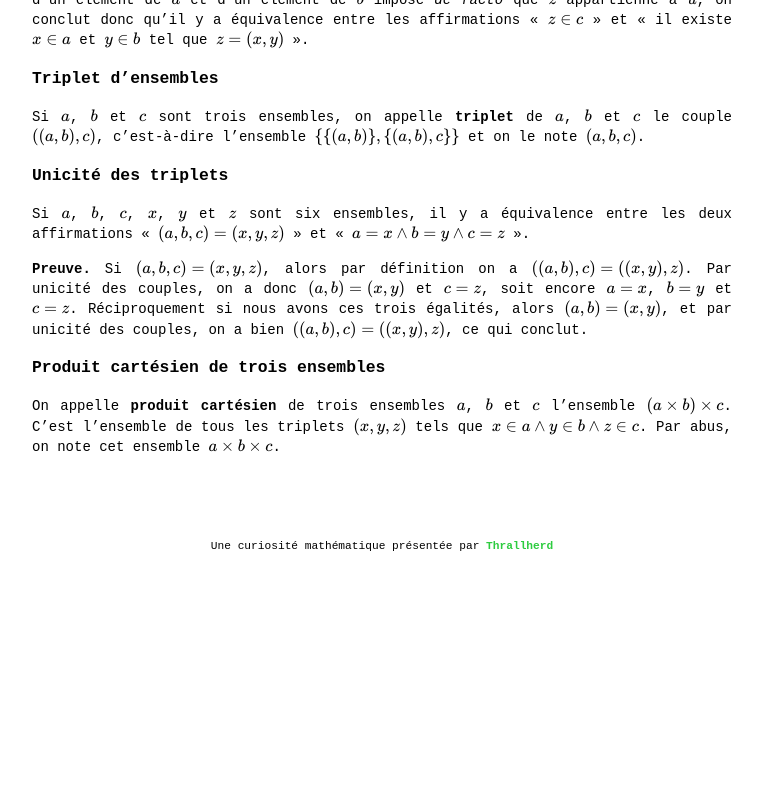
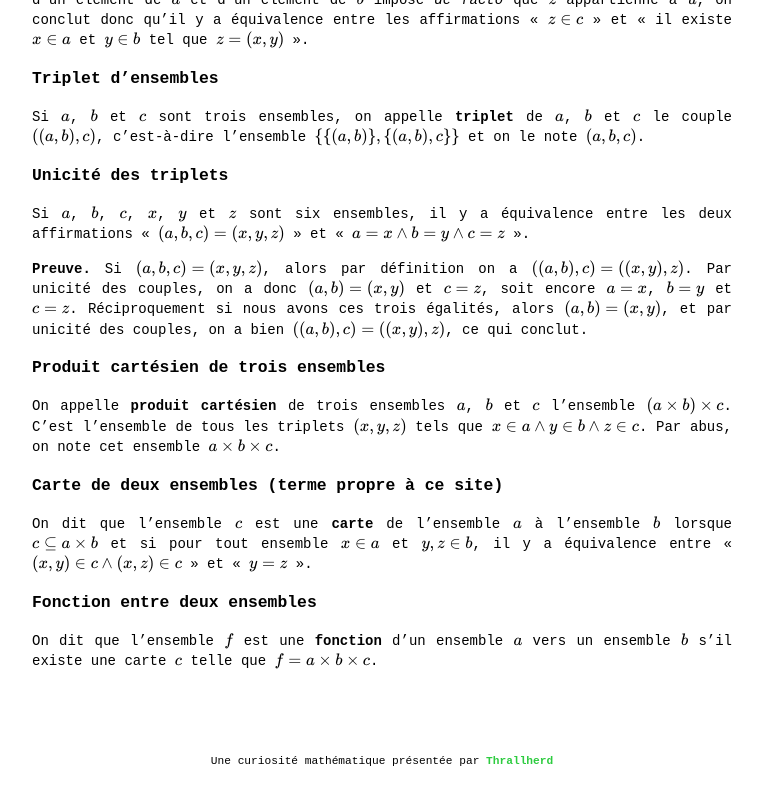
Before and after one commit to Thrallherd/AlgebraExNihilo, a Jekyll site: the page built from set_res2.md, in a window 1280 px wide and 900 px high, scrolled down 1188 px. Shown: the top 805 px of the window, without its empty margins (258-1020 px from the left). Built offline with Jekyll 4.4.1, drawn with Linux system fonts in a browser that asks for light colours; formulas are drawn with MathJax 3; before the commit the page ends 1874 px from its top, so only the background shows below that.

Commit message:
Update set_res2.md

```diff
--- a/set_res2.md
+++ b/set_res2.md
@@ -36,3 +36,9 @@ Si $$a$$, $$b$$, $$c$$, $$x$$, $$y$$ et $$z$$ sont six ensembles, il y a équiva
 
 ### Produit cartésien de trois ensembles
 On appelle **produit cartésien** de trois ensembles $$a$$, $$b$$ et $$c$$ l'ensemble $$(a \times b) \times c$$. C'est l'ensemble de tous les triplets $$(x, y, z)$$ tels que $$x \in a \land y \in b \land z \in c$$. Par abus, on note cet ensemble $$a \times b \times c$$.
+
+### Carte de deux ensembles (terme propre à ce site)
+On dit que l'ensemble $$c$$ est une **carte** de l'ensemble $$a$$ à l'ensemble $$b$$ lorsque $$c \subseteq a \times b$$ et si pour tout ensemble $$x \in a$$ et $$y, z \in b$$, il y a équivalence entre « $$(x, y) \in c \land (x, z) \in c$$ » et « $$y = z$$ ».
+
+### Fonction entre deux ensembles
+On dit que l'ensemble $$f$$ est une **fonction** d'un ensemble $$a$$ vers un ensemble $$b$$ s'il existe une carte $$c$$ telle que $$f = a \times b \times c$$.
```
